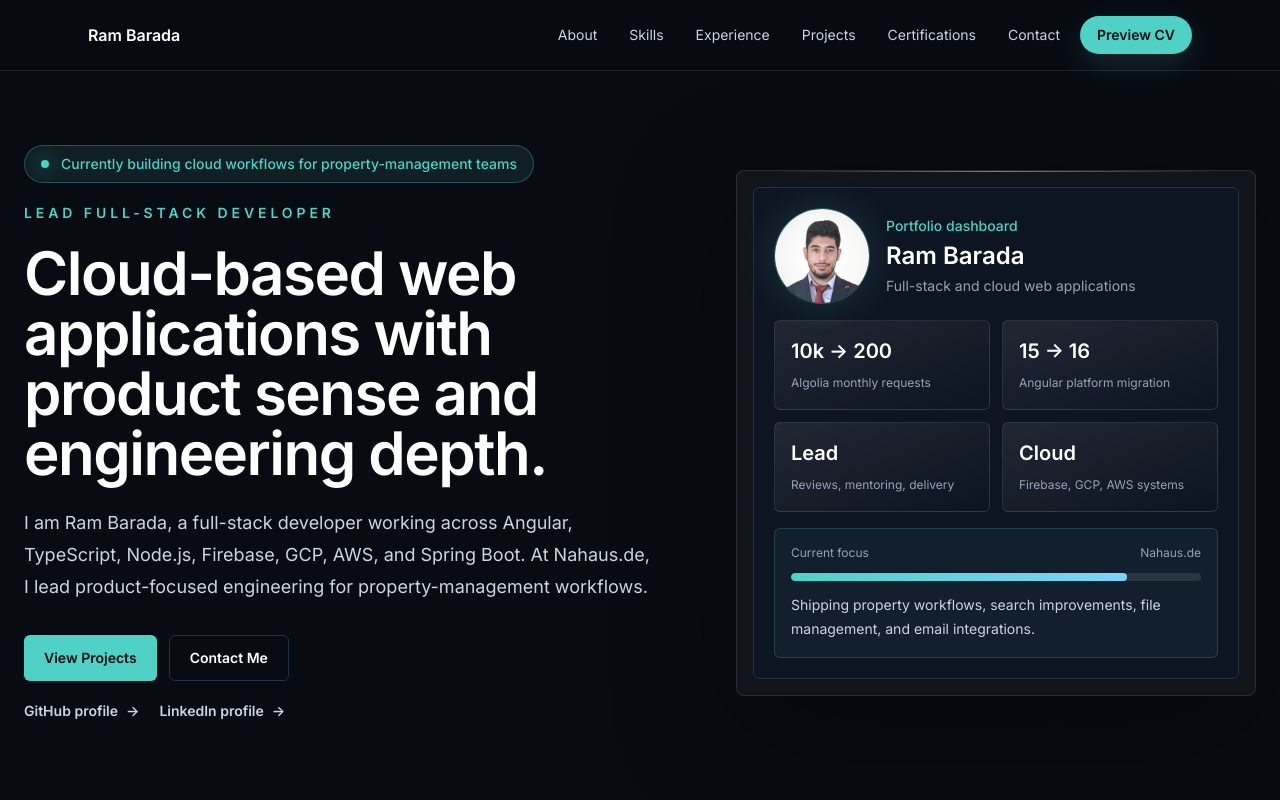
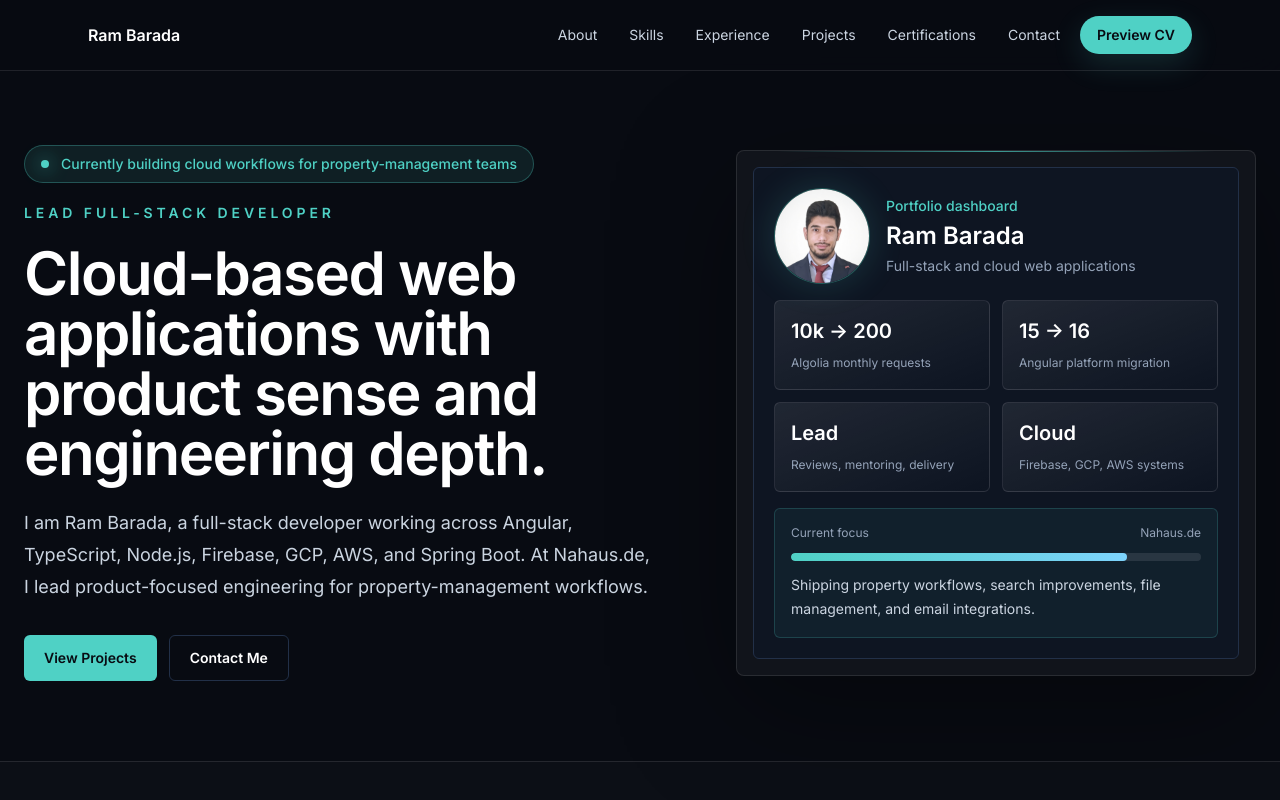
Before and after one commit to rambarada/portfolio-website, a Next.js app: page / in a window 1280 px wide. Shown: the top 800 px of the page. Built offline with nearby package versions, Linux system fonts and the light colour scheme.

Commit message:
refactor: simplify hero actions

```diff
--- a/components/sections/Hero.tsx
+++ b/components/sections/Hero.tsx
@@ -1,5 +1,5 @@
 import Image from "next/image";
-import { heroActions, highlights } from "@/data/portfolio";
+import { highlights } from "@/data/portfolio";
 import { ButtonLink } from "@/components/ui";
 
 export function Hero() {
@@ -29,20 +29,6 @@ export function Hero() {
             View Projects
           </ButtonLink>
           <ButtonLink href="#contact">Contact Me</ButtonLink>
-        </div>
-        <div className="mt-5 flex flex-wrap items-center gap-x-5 gap-y-2 text-sm font-semibold text-slate-300">
-          {heroActions.map((action) => (
-            <a
-              key={action.label}
-              href={action.href}
-              target={action.newTab ? "_blank" : undefined}
-              rel={action.newTab ? "noreferrer" : undefined}
-              className="inline-flex items-center gap-2 transition hover:text-accent"
-            >
-              {action.label}
-              <span aria-hidden="true">-&gt;</span>
-            </a>
-          ))}
         </div>
       </div>
 
--- a/data/portfolio.ts
+++ b/data/portfolio.ts
@@ -54,11 +54,6 @@ export const contactLinks: LinkItem[] = [
   { label: "Email", value: "owmrambarada@gmail.com", href: "mailto:owmrambarada@gmail.com" },
   { label: "GitHub", value: "github.com/rambarada", href: "https://github.com/rambarada" },
   { label: "LinkedIn", value: "linkedin.com/in/ram-barada", href: "https://linkedin.com/in/ram-barada" },
-];
-
-export const heroActions: LinkItem[] = [
-  { label: "GitHub profile", href: "https://github.com/rambarada" },
-  { label: "LinkedIn profile", href: "https://linkedin.com/in/ram-barada" },
 ];
 
 export const headerCta: LinkItem = {
```
